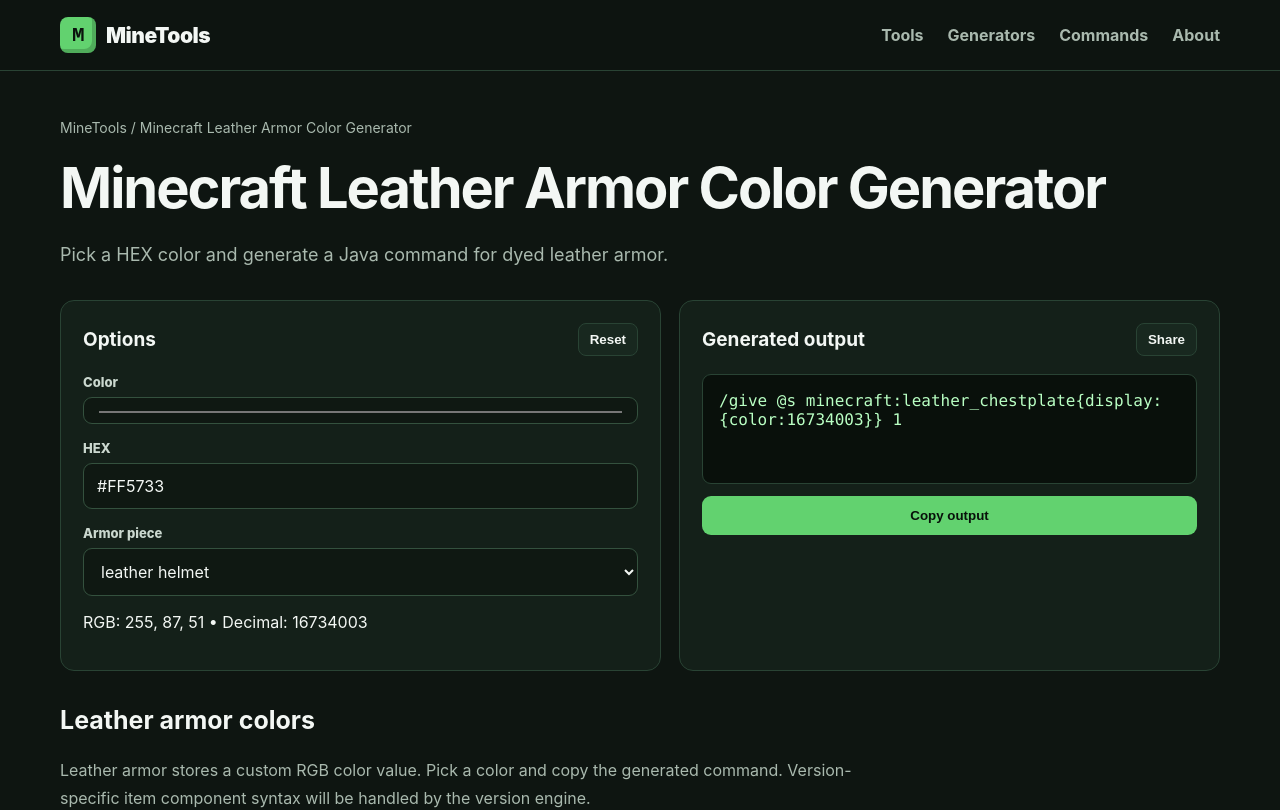
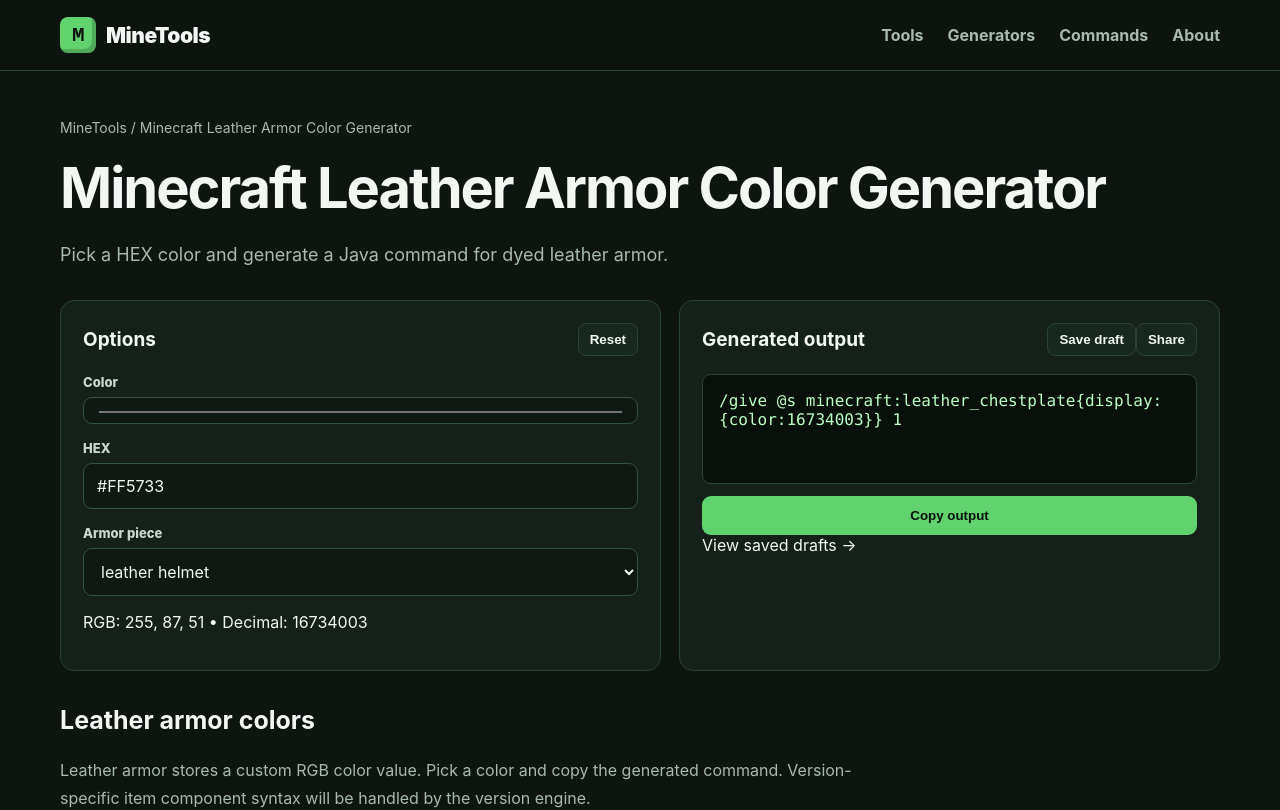
Before and after one commit to phanluanvt/minetools, a Next.js app: page /armor-color in a window 1280 px wide. Shown: the top 810 px of the page. Built offline with nearby package versions, Linux system fonts and the light colour scheme.

Commit message:
Add local draft saving to all generators

```diff
--- a/components/ToolPage.js
+++ b/components/ToolPage.js
@@ -1,14 +1,15 @@
 "use client";
 import {useState} from "react";
 export function ToolPage({title,description,children,output,helpTitle,helpText}){
- const [copied,setCopied]=useState(false);
+ const [copied,setCopied]=useState(false),[saved,setSaved]=useState(false);
  async function copy(){try{await navigator.clipboard.writeText(output);setCopied(true);setTimeout(()=>setCopied(false),1400)}catch{}}
  function reset(){window.location.reload()}
  function share(){const url=window.location.href;if(navigator.share)navigator.share({title,url}).catch(()=>{});else navigator.clipboard.writeText(url).catch(()=>{})}
+ function save(){try{const key="minetools_saved";const old=JSON.parse(localStorage.getItem(key)||"[]");const entry={id:Date.now(),title,output,url:window.location.pathname,createdAt:new Date().toISOString()};localStorage.setItem(key,JSON.stringify([entry,...old].slice(0,50)));setSaved(true);setTimeout(()=>setSaved(false),1500)}catch{}}
  return <main className="toolPage"><div className="wrap">
   <div className="crumb"><a href="/">MineTools</a> / {title}</div>
   <div className="toolIntro"><h1>{title}</h1><p>{description}</p></div>
-  <div className="workspace"><section className="panel"><div className="panelTitle"><h2>Options</h2><button className="miniBtn" onClick={reset}>Reset</button></div>{children}</section><section className="panel"><div className="panelTitle"><h2>Generated output</h2><button className="miniBtn" onClick={share}>Share</button></div><div className="output">{output}</div><button className="copyBtn" onClick={copy}>{copied?"Copied!":"Copy output"}</button></section></div>
+  <div className="workspace"><section className="panel"><div className="panelTitle"><h2>Options</h2><button className="miniBtn" onClick={reset}>Reset</button></div>{children}</section><section className="panel"><div className="panelTitle"><h2>Generated output</h2><div className="toolActions"><button className="miniBtn" onClick={save}>{saved?"Saved!":"Save draft"}</button><button className="miniBtn" onClick={share}>Share</button></div></div><div className="output">{output}</div><button className="copyBtn" onClick={copy}>{copied?"Copied!":"Copy output"}</button><a className="savedLink" href="/saved">View saved drafts →</a></section></div>
   <section className="help"><h2>{helpTitle}</h2><p>{helpText}</p><h3>Related tools</h3><div className="related"><a href="/target-selector">Target Selector</a><a href="/json-text-generator">JSON Text</a><a href="/color-codes">Color Codes</a><a href="/crafting">Crafting Recipes</a></div></section>
  </div></main>
 }
```
